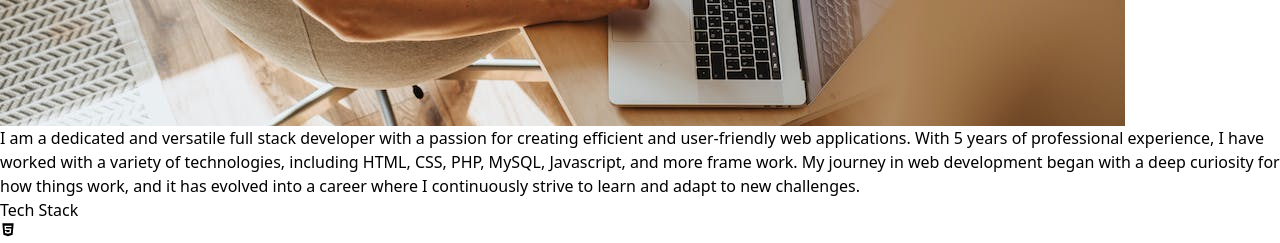
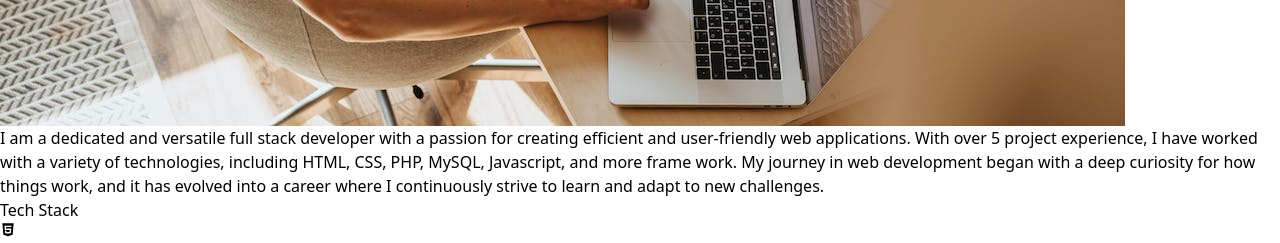
Before and after one commit to Mastayxz/genta-react-portofolio, a React (Vite) app: page / in a window 1280 px wide. Shown: the part 2120-2363 px from the top of the page. Built offline with nearby package versions, Linux system fonts and the light colour scheme.

Commit message:
update datas

```diff
--- a/src/constants/index.js
+++ b/src/constants/index.js
@@ -11,7 +11,7 @@ journey in programming began during high school, and since then,
 I've been exploring various programming languages and
 frameworks.`;
 
-export const ABOUT_TEXT = `I am a dedicated and versatile full stack developer with a passion for creating efficient and user-friendly web applications. With 5 years of professional experience, I have worked with a variety of technologies, including HTML, CSS, PHP, MySQL, Javascript, and more frame work. My journey in web development began with a deep curiosity for how things work, and it has evolved into a career where I continuously strive to learn and adapt to new challenges. `;
+export const ABOUT_TEXT = `I am a dedicated and versatile full stack developer with a passion for creating efficient and user-friendly web applications. With over 5 project experience, I have worked with a variety of technologies, including HTML, CSS, PHP, MySQL, Javascript, and more frame work. My journey in web development began with a deep curiosity for how things work, and it has evolved into a career where I continuously strive to learn and adapt to new challenges. `;
 
 
 
```
